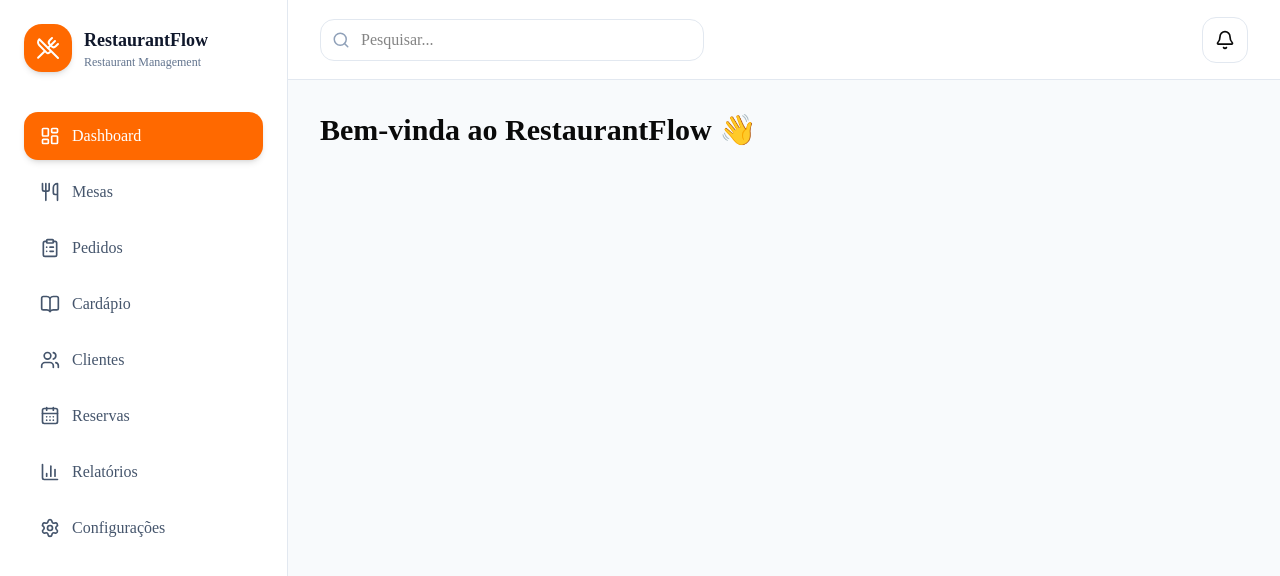
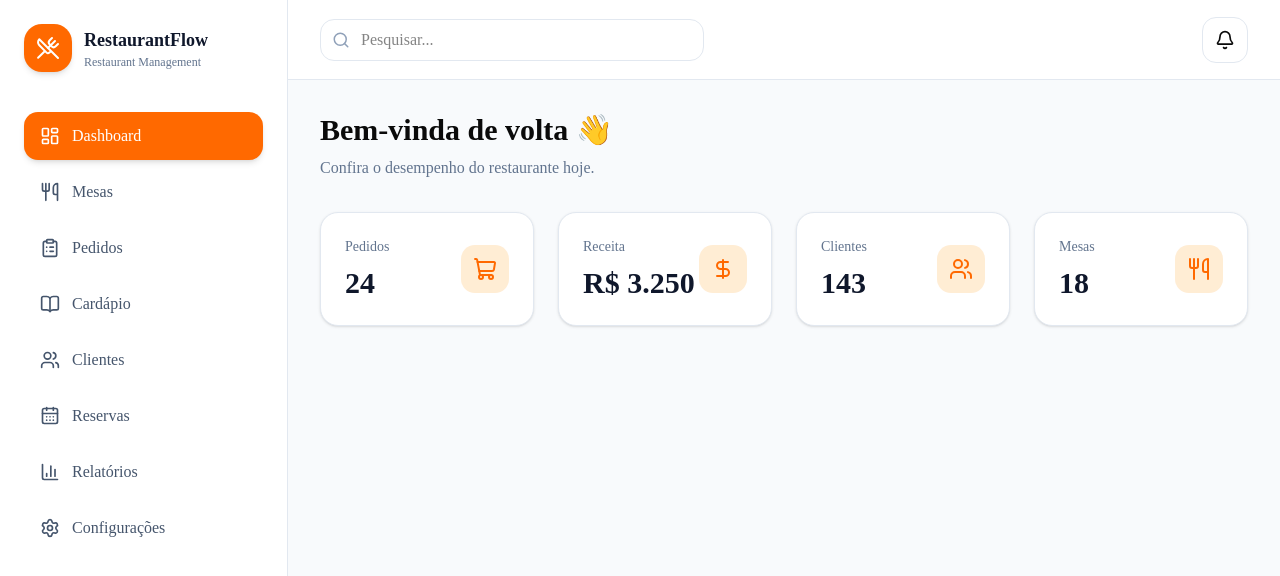
Before and after one commit to AliceKaleno/restaurantflow, a Next.js app: page / in a window 1280 px wide. Shown: the top 576 px of the page. Built offline with nearby package versions, Linux system fonts and the light colour scheme.

Commit message:
feat(dashboard): create dashboard overview cards

```diff
--- a/src/app/page.tsx
+++ b/src/app/page.tsx
@@ -1,11 +1,10 @@
 import Layout from "@/components/layout/Layout";
+import DashboardPage from "@/features/dashboard/DashboardPage";
 
 export default function Home() {
   return (
     <Layout>
-      <h1 className="text-3xl font-bold">
-        Bem-vinda ao RestaurantFlow 👋
-      </h1>
+      <DashboardPage />
     </Layout>
   );
 }
--- /dev/null
+++ b/src/components/dashboard/DashboardCard.tsx
@@ -0,0 +1,44 @@
+import { LucideIcon } from "lucide-react";
+
+interface DashboardCardProps {
+  title: string;
+  value: string;
+  icon: LucideIcon;
+}
+
+export default function DashboardCard({
+  title,
+  value,
+  icon: Icon,
+}: DashboardCardProps) {
+  return (
+    <div className="rounded-2xl border border-slate-200 bg-white p-6 shadow-sm transition-all hover:-translate-y-1 hover:shadow-lg">
+
+      <div className="flex items-center justify-between">
+
+        <div>
+
+          <p className="text-sm text-slate-500">
+            {title}
+          </p>
+
+          <h2 className="mt-2 text-3xl font-bold text-slate-900">
+            {value}
+          </h2>
+
+        </div>
+
+        <div className="rounded-xl bg-orange-100 p-3">
+
+          <Icon
+            size={24}
+            className="text-orange-500"
+          />
+
+        </div>
+
+      </div>
+
+    </div>
+  );
+}
--- /dev/null
+++ b/src/features/dashboard/DashboardPage.tsx
@@ -0,0 +1,56 @@
+import DashboardCard from "@/components/dashboard/DashboardCard";
+
+import {
+  ShoppingCart,
+  DollarSign,
+  Users,
+  Utensils,
+} from "lucide-react";
+
+export default function DashboardPage() {
+  return (
+    <div className="space-y-8">
+
+      <div>
+
+        <h1 className="text-3xl font-bold">
+          Bem-vinda de volta 👋
+        </h1>
+
+        <p className="mt-2 text-slate-500">
+          Confira o desempenho do restaurante hoje.
+        </p>
+
+      </div>
+
+      <div className="grid gap-6 md:grid-cols-2 xl:grid-cols-4">
+
+        <DashboardCard
+          title="Pedidos"
+          value="24"
+          icon={ShoppingCart}
+        />
+
+        <DashboardCard
+          title="Receita"
+          value="R$ 3.250"
+          icon={DollarSign}
+        />
+
+        <DashboardCard
+          title="Clientes"
+          value="143"
+          icon={Users}
+        />
+
+        <DashboardCard
+          title="Mesas"
+          value="18"
+          icon={Utensils}
+        />
+
+      </div>
+
+    </div>
+  );
+}
```
